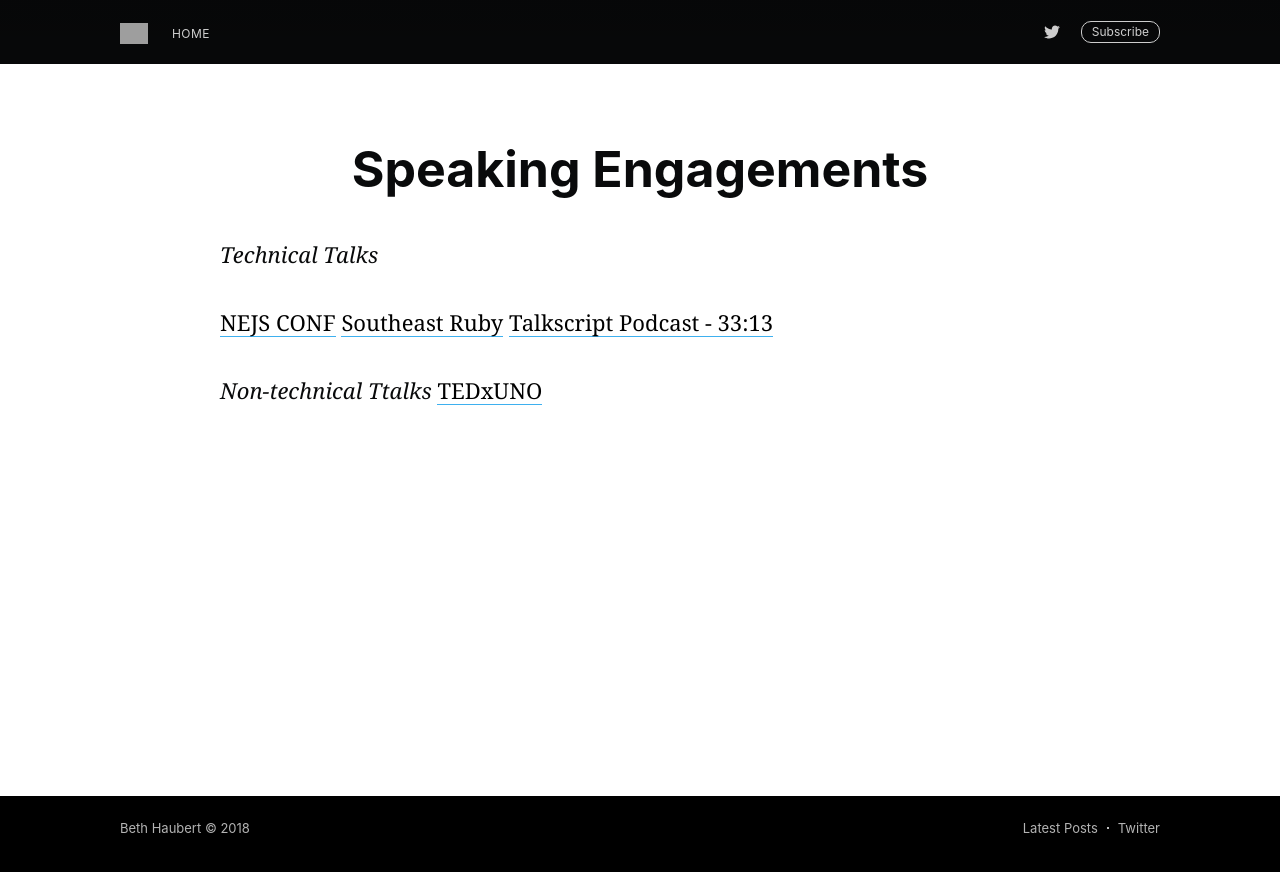
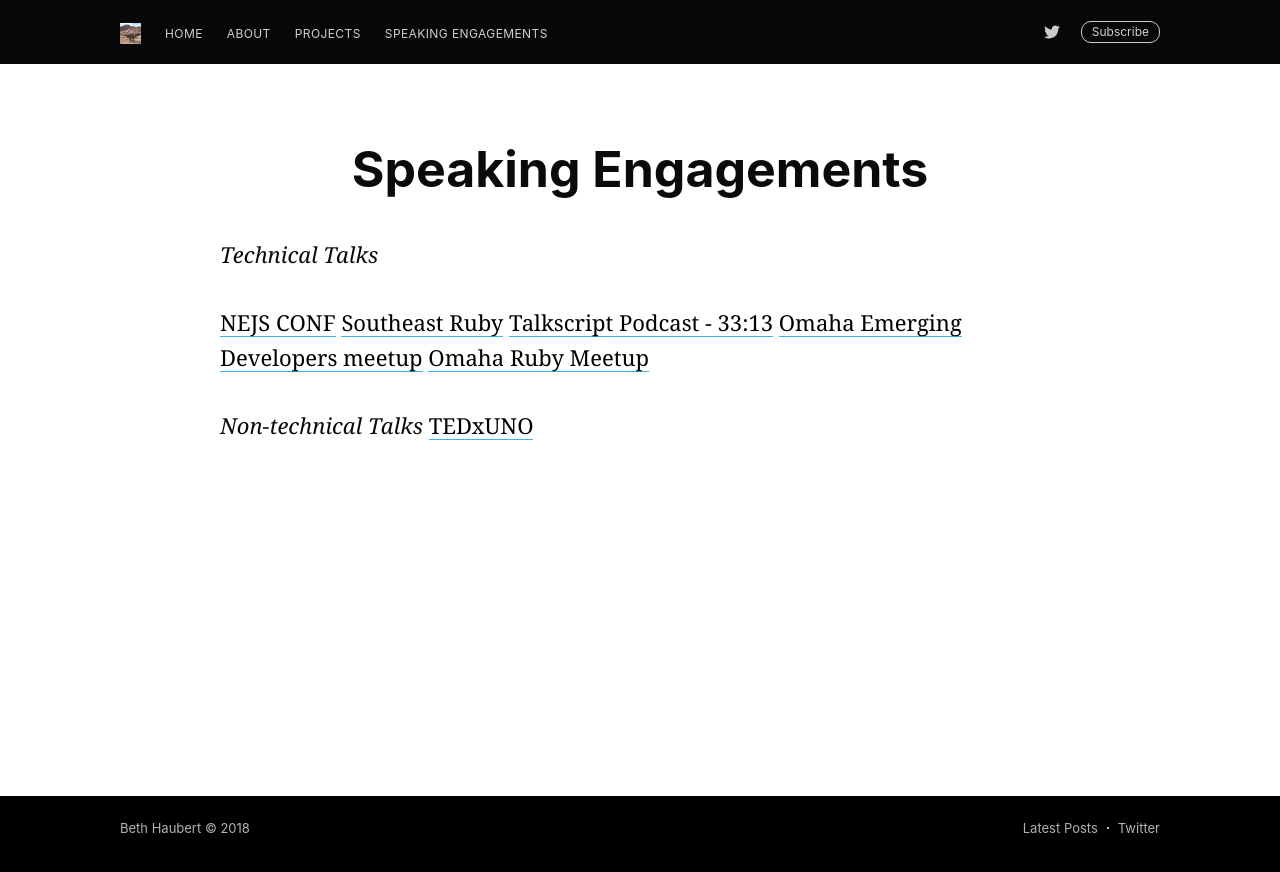
Before and after one commit to sumeetjain/your-github-username.github.io, a Jekyll site: the page built from speaking/index.md, in a window 1280 px wide. Shown: the top 872 px of the page. Built offline with Jekyll 4.4.1, drawn with Linux system fonts in a browser that asks for light colours; nearby versions of some CDN libraries; comment, search, counter and statistics services are not loaded; grey boxes are pictures that could not be loaded.

Commit message:
Fix logo image URL

```diff
--- a/_includes/navigation.html
+++ b/_includes/navigation.html
@@ -1,6 +1,6 @@
 <ul class="nav" role="menu">
     <li class="nav-home" role="menuitem"><a href="{{site.baseurl}}">Home</a></li>
-    <!--<li class="nav-about" role="menuitem"><a href="{{site.baseurl}}about/">About</a></li>-->
-    <!--<li class="nav-projects" role="menuitem"><a href="{{site.baseurl}}projects/">Projects</a></li>-->
-    <!--<li class="nav-speaking" role="menuitem"><a href="{{site.baseurl}}speaking/">Speaking Engagements</a></li>-->
+    <li class="nav-about" role="menuitem"><a href="{{site.baseurl}}about/">About</a></li>
+    <li class="nav-projects" role="menuitem"><a href="{{site.baseurl}}projects/">Projects</a></li>
+    <li class="nav-speaking" role="menuitem"><a href="{{site.baseurl}}speaking/">Speaking Engagements</a></li>
 </ul>
--- a/_includes/site-nav.html
+++ b/_includes/site-nav.html
@@ -2,7 +2,7 @@
     <div class="site-nav-left">
         {% if page.current != 'home' %}
             {% if site.logo %}
-                <a class="site-nav-logo" href="{{ site.url }}{{ site.baseurl }}"><img src="{{ site.baseurl}}{{ site.logo }}" alt="{{ site.title }}" /></a>
+                <a class="site-nav-logo" href="{{ site.url }}{{ site.baseurl }}"><img src="{{ site.logo | absolute_url }}" alt="{{ site.title }}" /></a>
             {% else %}
                 <a class="site-nav-logo" href="{{ site.url }}{{ site.baseurl }}">{{ site.title }}</a>
             {% endif %}
--- a/speaking/index.md
+++ b/speaking/index.md
@@ -13,6 +13,8 @@
 [NEJS CONF](https://2018.nejsconf.com/speakers/haubertdashery/)
 [Southeast Ruby](https://2018.southeastruby.com/)
 [Talkscript Podcast - 33:13](https://www.sitepen.com/blog/2018/08/09/episode-12-margiemapmad-russian-scientistserverless-server-live-at-nejs/)
+[Omaha Emerging Developers meetup]()
+[Omaha Ruby Meetup]()
 
-*Non-technical Ttalks*
+*Non-technical Talks*
 [TEDxUNO](https://www.youtube.com/watch?v=x7VPDhbjOEA)
```
Also changed, not shown: projects/index.md (+1 -1 lines).
